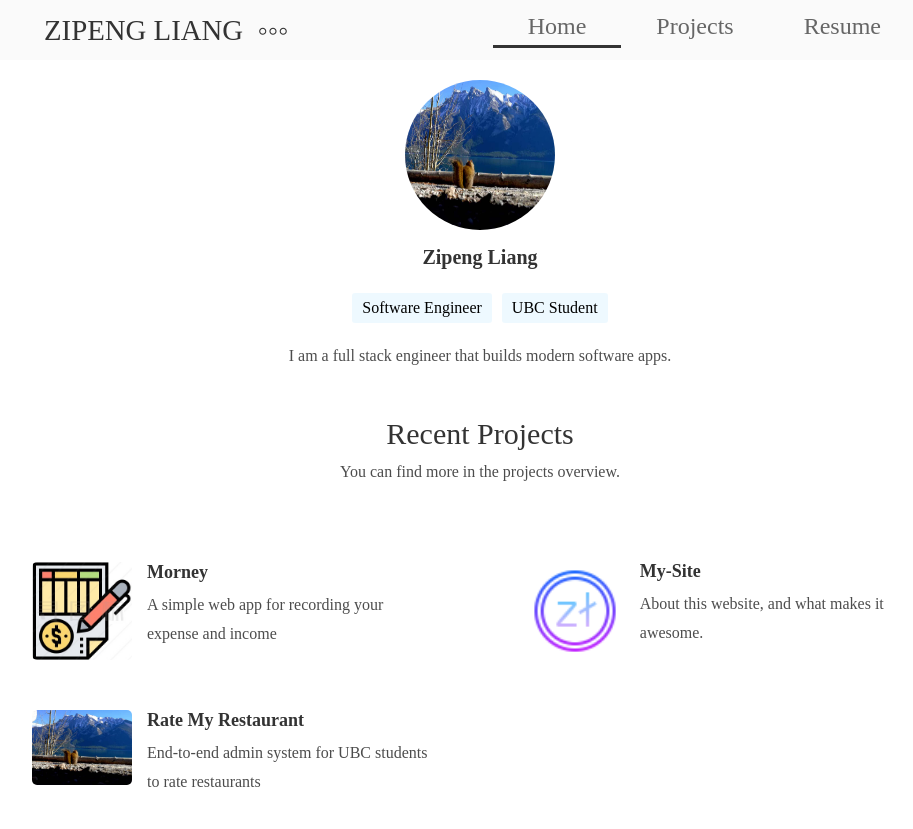
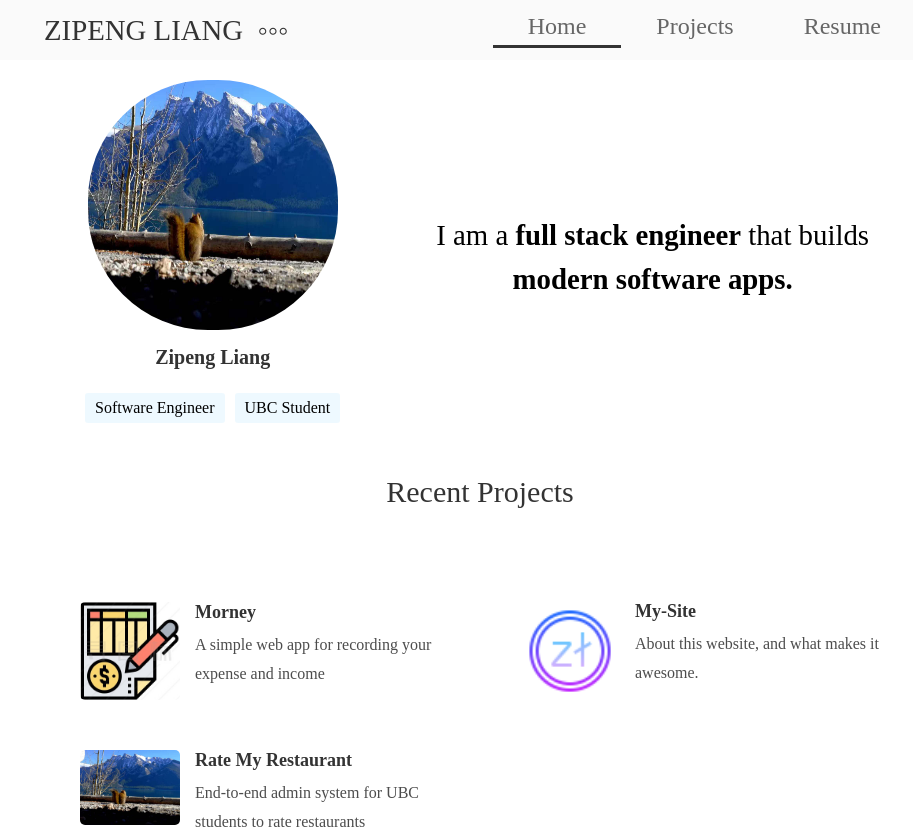
Before and after one commit to zipengliang21/my-site, a React app: page / in a window 1280 px wide. Shown: the top 829 px of the page, without its empty margins (160-1073 px from the left). Built offline with nearby package versions, Linux system fonts and the light colour scheme.

Commit message:
Import Fade and Change Intro Layout in Home Page

```diff
--- a/package.json
+++ b/package.json
@@ -61,6 +61,7 @@
     "react-dev-utils": "^11.0.1",
     "react-dom": "^17.0.1",
     "react-refresh": "^0.8.3",
+    "react-reveal": "1.2.2",
     "react-router-dom": "^5.2.0",
     "resolve": "1.18.1",
     "resolve-url-loader": "^3.1.2",
--- a/src/components/ProjectList.tsx
+++ b/src/components/ProjectList.tsx
@@ -1,6 +1,8 @@
 import React from "react";
 import styled from "styled-components";
 import {Link} from "react-router-dom";
+import Fade from "react-reveal/Fade";
+
 const p1 = require("../assets/project/Morney.png");
 const p2 = require("../assets/project/ZL.png");
 const p3 = require("../assets/avatar.png");
@@ -60,11 +62,12 @@ function ProjectList({dataSource}: any) {
        <ProjectListWrapper>
           <ul>
              {
-                dataSource && dataSource.map((item:any) =>
+                dataSource && dataSource.map((item: any, index: number) =>
+                    <Fade {...(index % 2 === 0 ? {left: true} : {right: true})}>
                        <li key={item.id}>
                           <Link to={`/projects/${item.id}`}>
                              <div className="cover">
-                             <img src={item.id === 1? p1 : item.id === 2? p2 : p3} alt={"Project"}/>
+                                <img src={item.id === 1 ? p1 : item.id === 2 ? p2 : p3} alt={"Project"}/>
                              </div>
                              <div className="projectBrief">
                                 <h3>{item.title}</h3>
@@ -72,6 +75,7 @@ function ProjectList({dataSource}: any) {
                              </div>
                           </Link>
                        </li>
+                    </Fade>
                 )
              }
           </ul>
--- /dev/null
+++ b/src/react-reveal.d.ts
@@ -0,0 +1 @@
+declare module 'react-reveal/Fade';
--- a/src/views/Home.tsx
+++ b/src/views/Home.tsx
@@ -1,23 +1,31 @@
 import React from "react";
 import styled from "styled-components";
 import ProjectList from "components/ProjectList";
-import projectData from "../projects.json"
+import projectData from "../projects.json";
+import Fade from "react-reveal/Fade";
 
 const avatar = require("../assets/avatar.png");
 
 const HomeWrapper = styled.div`
     flex: 1;
-    width: 70%;
-    margin: 0px auto;
+    width: 800px;
+    height: 100%;
+    max-width: 100%;
+    margin: 0 auto;
     .brief{
+       display: flex;
        text-align: center;
+       margin: 0 auto;
+       .image{
+         align-self: flex-end;
+         flex-shrink: 0;
          h2{
            padding: 12px 0px;
            font-size: 20px;
          }
          img{
-          width: 150px;
-          height: 150px;
+           width: 250px;
+           height: 250px;
            border-radius: 120px;
            margin-top: 20px;
          }
@@ -34,6 +42,16 @@ const HomeWrapper = styled.div`
          p{
            padding: 12px 0px;
            color: rgba(0, 0, 0, 0.7);
+         }
+       }
+       .description{
+         //width: 33.3%;
+          align-self: center;
+          margin-top: 20px;
+          margin-left: 80px;
+              font-size: 1.8rem;
+    line-height: 1.5;
+    font-weight: 100;
        }
      }
      .project{
@@ -58,23 +76,28 @@ function Home() {
    return (
        <HomeWrapper>
           <section className="brief">
+             <div className="image">
                 <img src={avatar} alt={"Jepson"}/>
                 <h2>Zipeng Liang</h2>
                 <ul>
                    <li>Software Engineer</li>
                    <li>UBC Student</li>
                 </ul>
-             <p>I am a full stack engineer that builds modern software apps.</p>
+             </div>
+             <p className="description">I am a <strong>full stack engineer</strong> that builds
+                <strong> modern software apps.</strong></p>
              {/*<div>Github</div>*/}
              {/*<div>LinkedIn</div>*/}
           </section>
 
           <section className="project">
+             <Fade top>
                 <div className="title">
                    <h3>Recent Projects</h3>
+                </div>
+             </Fade>
+             <ProjectList dataSource={projectData.data}/>
              <p>You can find more in the projects overview.</p>
-             </div>
-             <ProjectList dataSource = {projectData.data}/>
           </section>
        </HomeWrapper>
    );
```
Also changed, not shown: 1 other file (tests, documents, lock files or other folders). Lines whose indentation alone changed are shown as unchanged.
